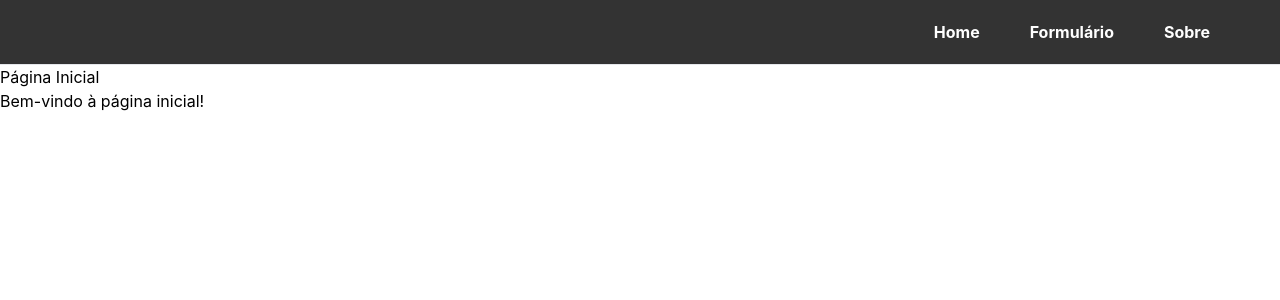
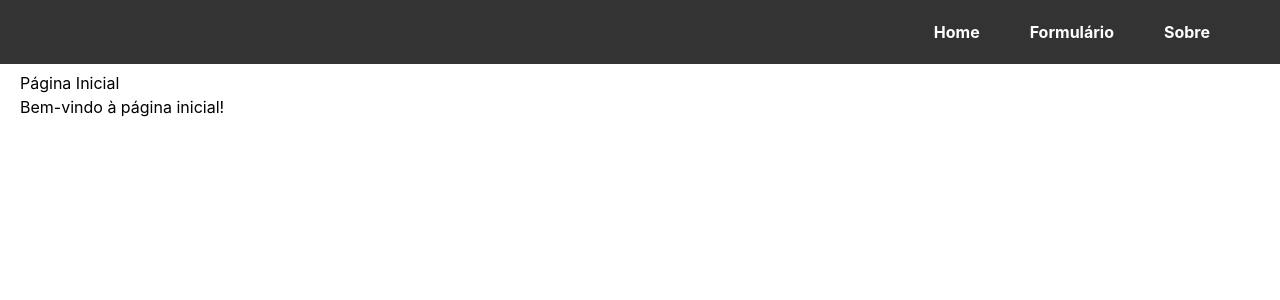
Before and after one commit to LiviaNasc/formulario-react, a React (Create React App) app: page / in a window 1280 px wide. Shown: the top 300 px of the page. Built offline with nearby package versions, Linux system fonts and the light colour scheme.

Commit message:
ajustando conteúdo na tela

```diff
--- a/src/App.css
+++ b/src/App.css
@@ -17,6 +17,7 @@
   width: 100%;
   display: flex;
   justify-content: flex-end;
+  position: fixed;
 }
 
 nav ul {
@@ -39,3 +40,8 @@ nav a {
 nav a:hover {
   color: lightgray;
 }
+
+.content {
+  margin-top: 50px;
+  padding: 20px;
+}
--- a/src/App.js
+++ b/src/App.js
@@ -27,12 +27,14 @@ function App() {
 
         <hr />
 
+        <div className="content">
         <Routes>
           <Route path="/" element={<Home />} />
           <Route path="/form" element={<FormPage />} />
           <Route path="/about" element={<About />} />
           <Route path="*" element={<NotFound />} />
         </Routes>
+        </div>
       </div>
     </Router>
   );
```
